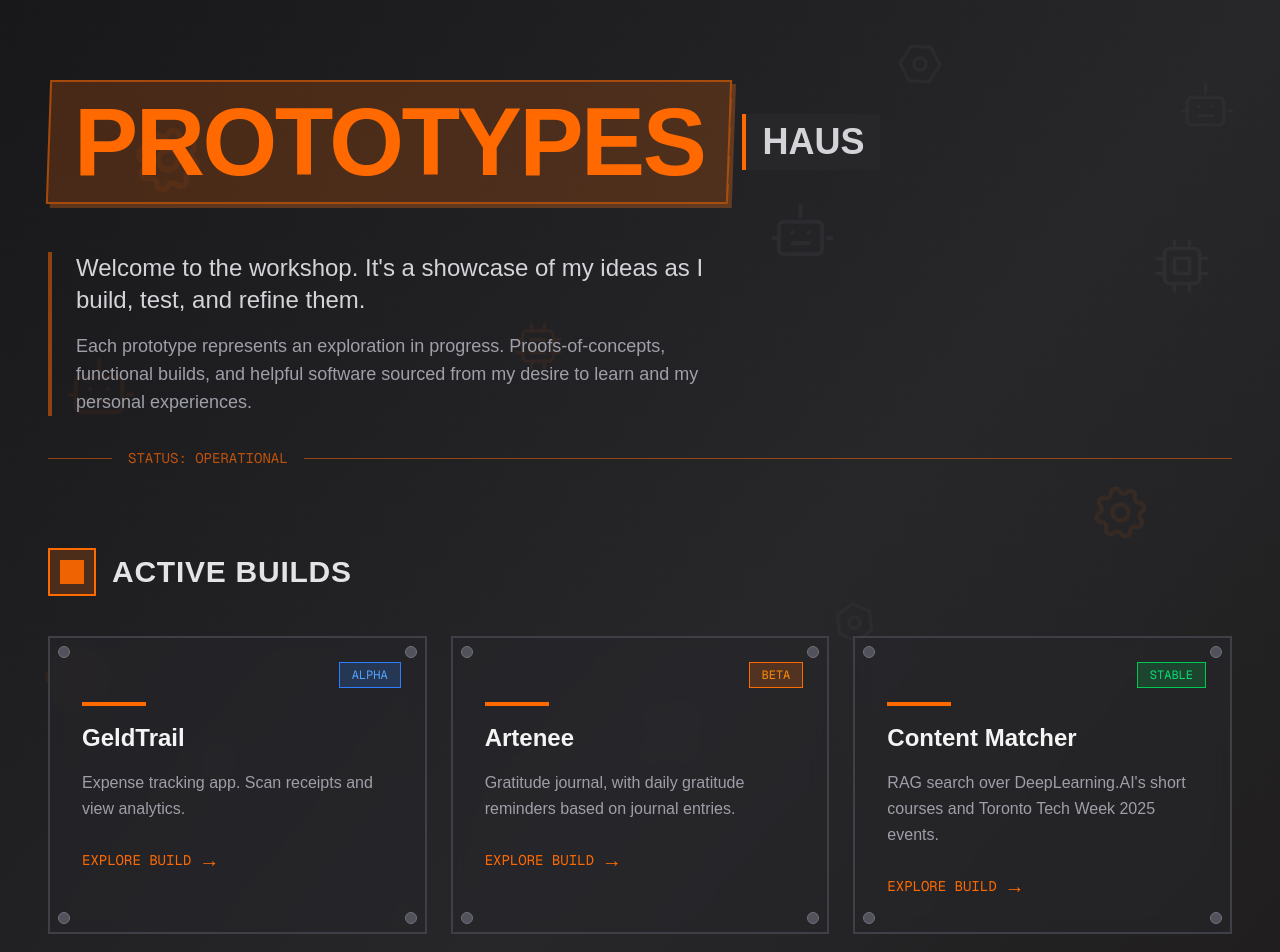
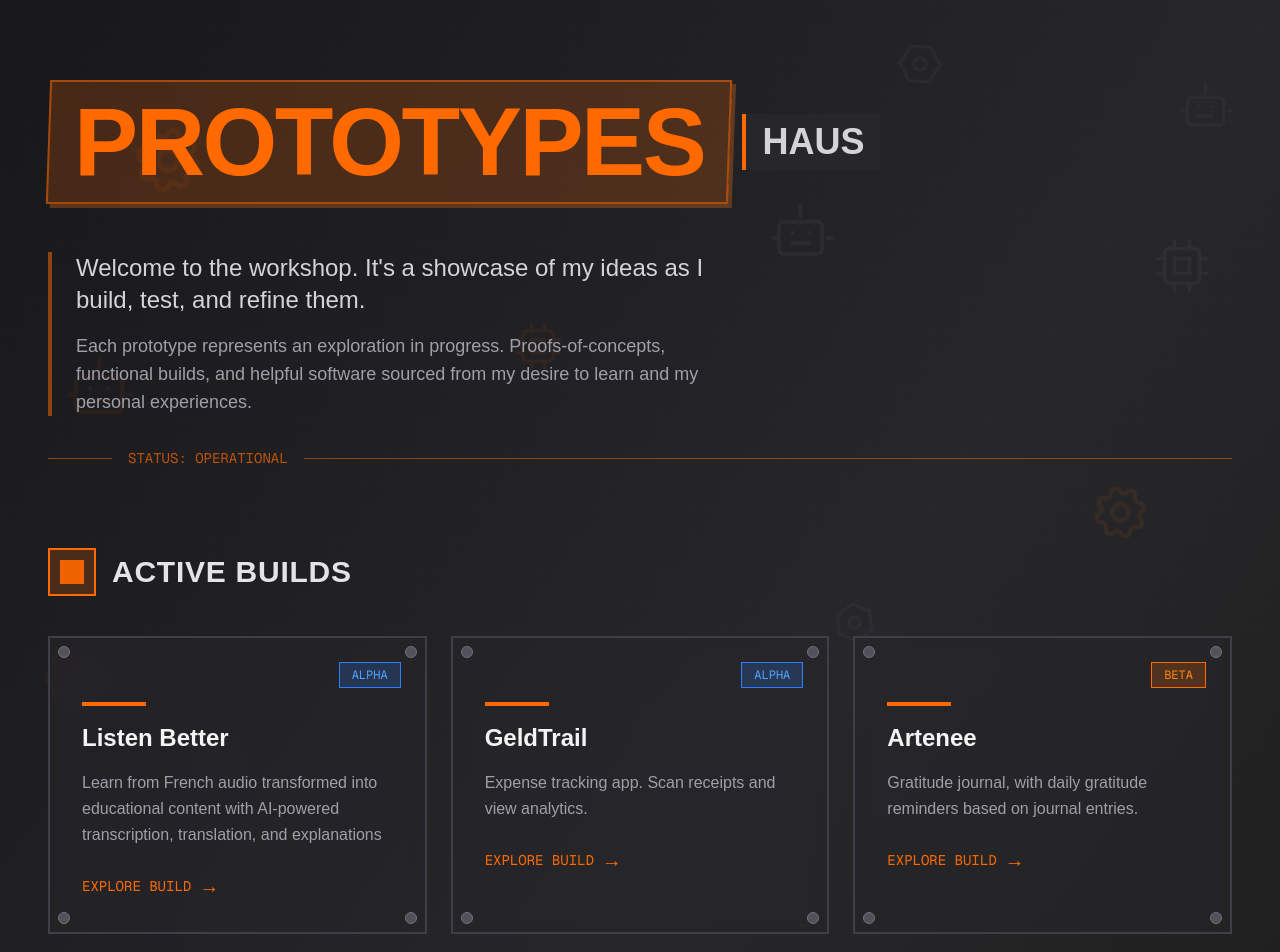
Before and after one commit to CodeWithOz/prototypes-haus, a Next.js app: page / in a window 1280 px wide. Shown: the top 952 px of the page. Built offline with nearby package versions, Linux system fonts and the light colour scheme.

Commit message:
feat: add new project

```diff
--- a/src/app/page.tsx
+++ b/src/app/page.tsx
@@ -10,6 +10,13 @@ type Prototype = {
 };
 
 const prototypes: Prototype[] = [
+  {
+    name: 'Listen Better',
+    description:
+      'Learn from French audio transformed into educational content with AI-powered transcription, translation, and explanations',
+    url: 'https://listenbetter.prototypes.haus',
+    status: 'alpha',
+  },
   {
     name: 'GeldTrail',
     description: 'Expense tracking app. Scan receipts and view analytics.',
```
